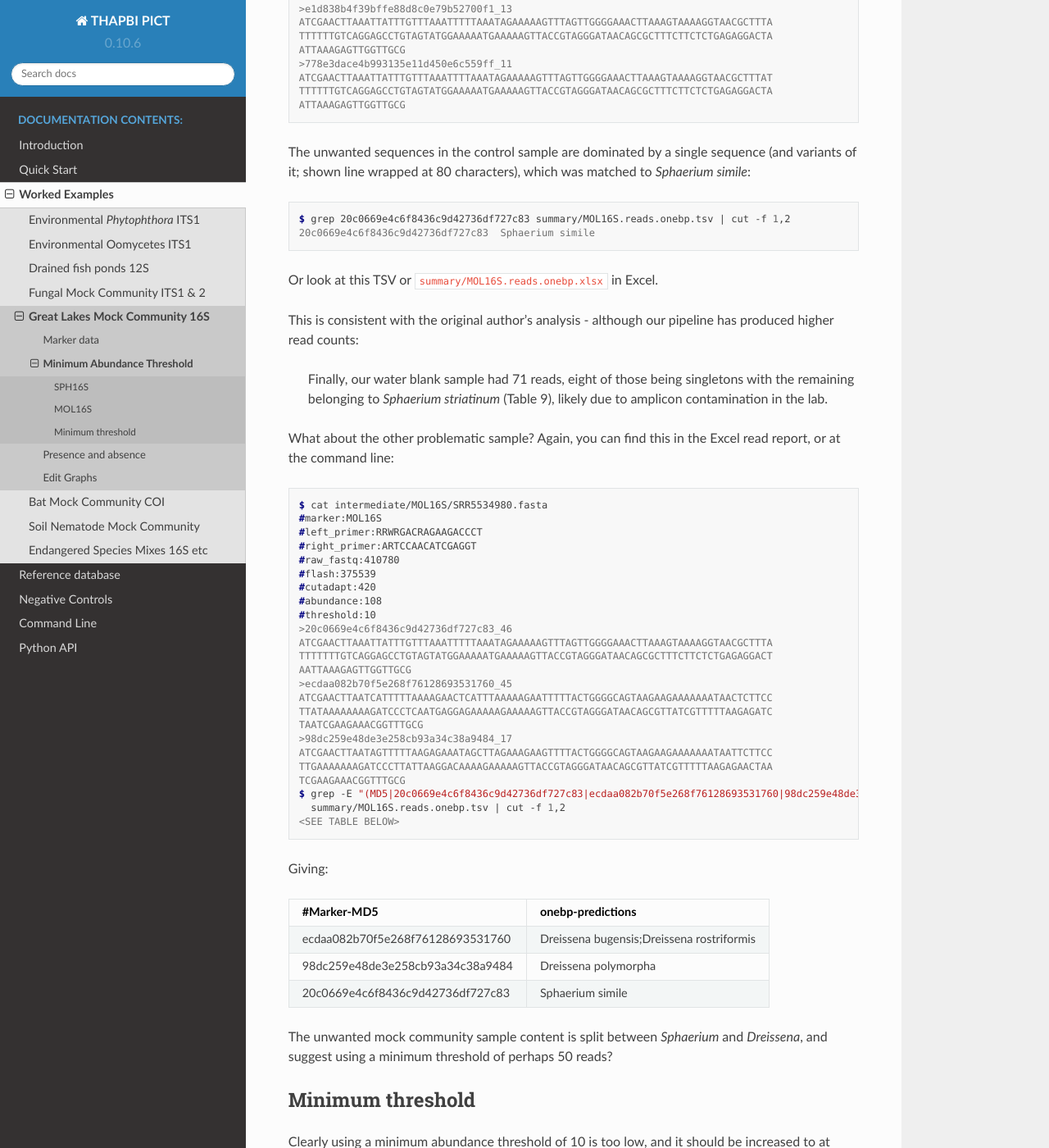
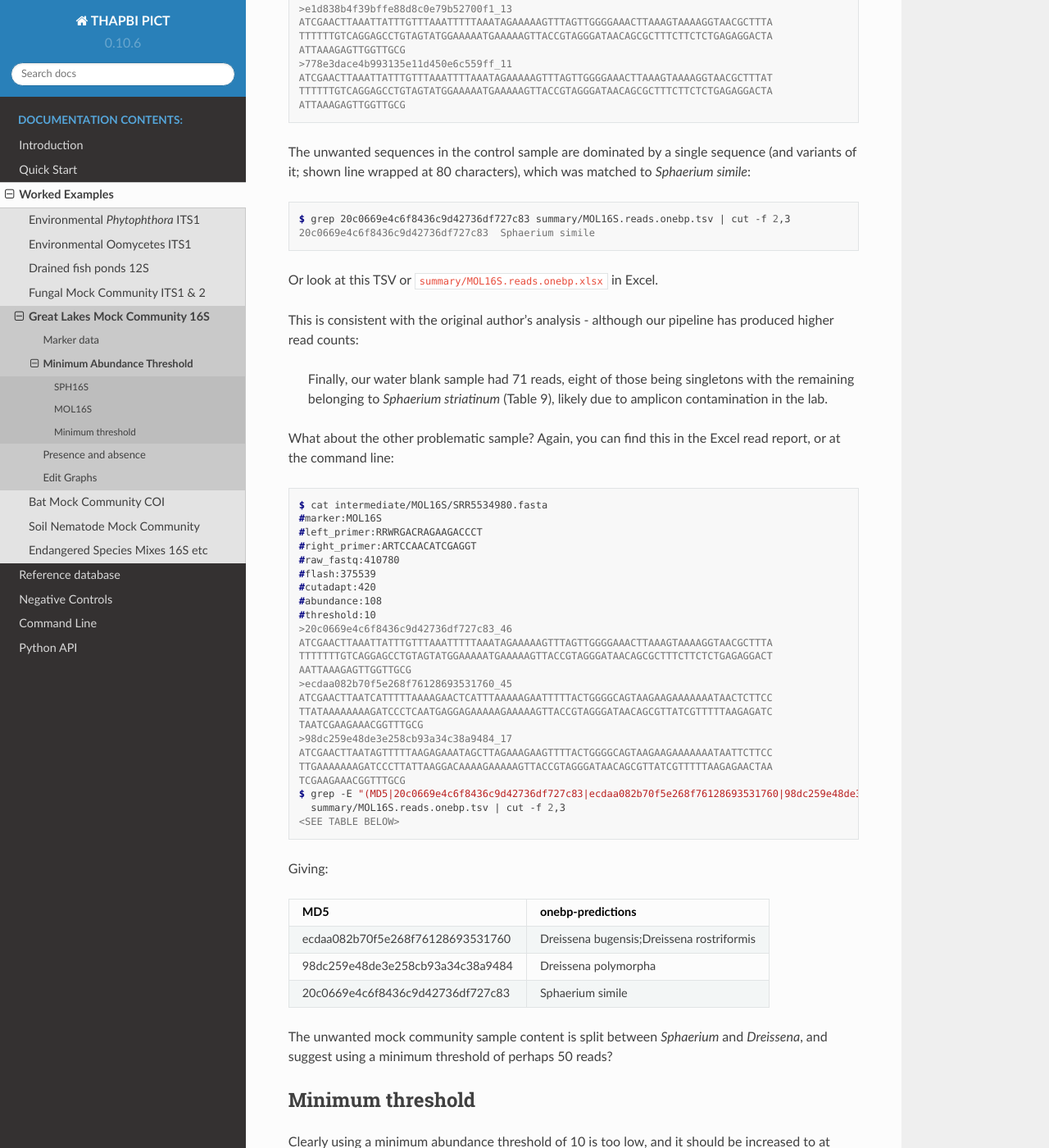
Before and after one commit to peterjc/thapbi-pict, a Sphinx documentation site: the page built from docs/examples/great_lakes/abundance.rst, in a window 1280 px wide and 1400 px high, scrolled down 3319 px. Shown: the whole window at 82% size. Built offline with Sphinx 7.4.7 and the Read the Docs theme 2.0.0, drawn with Linux system fonts in a browser that asks for light colours; pages that are not in the unit, such as notebooks, are missing from menus.

Commit message:
Documentation update for marker column in read report

```diff
--- a/docs/examples/great_lakes/abundance.rst
+++ b/docs/examples/great_lakes/abundance.rst
@@ -156,7 +156,7 @@ matched to *Sphaerium simile*:
 
 .. code:: console
 
-    $ grep 20c0669e4c6f8436c9d42736df727c83 summary/MOL16S.reads.onebp.tsv | cut -f 1,2
+    $ grep 20c0669e4c6f8436c9d42736df727c83 summary/MOL16S.reads.onebp.tsv | cut -f 2,3
     20c0669e4c6f8436c9d42736df727c83  Sphaerium simile
 
 Or look at this TSV or ``summary/MOL16S.reads.onebp.xlsx`` in Excel.
@@ -195,13 +195,13 @@ read report, or at the command line:
     TTGAAAAAAAGATCCCTTATTAAGGACAAAAGAAAAAGTTACCGTAGGGATAACAGCGTTATCGTTTTTAAGAGAACTAA
     TCGAAGAAACGGTTTGCG
     $ grep -E "(MD5|20c0669e4c6f8436c9d42736df727c83|ecdaa082b70f5e268f76128693531760|98dc259e48de3e258cb93a34c38a9484)" \
-      summary/MOL16S.reads.onebp.tsv | cut -f 1,2
+      summary/MOL16S.reads.onebp.tsv | cut -f 2,3
     <SEE TABLE BELOW>
 
 Giving:
 
 ================================ =========================================
-#Marker-MD5                      onebp-predictions
+MD5                              onebp-predictions
 ================================ =========================================
 ecdaa082b70f5e268f76128693531760 Dreissena bugensis;Dreissena rostriformis
 98dc259e48de3e258cb93a34c38a9484 Dreissena polymorpha
```
Also changed, not shown: docs/examples/drained_ponds/presence_absence.rst (+4 -4 lines).
